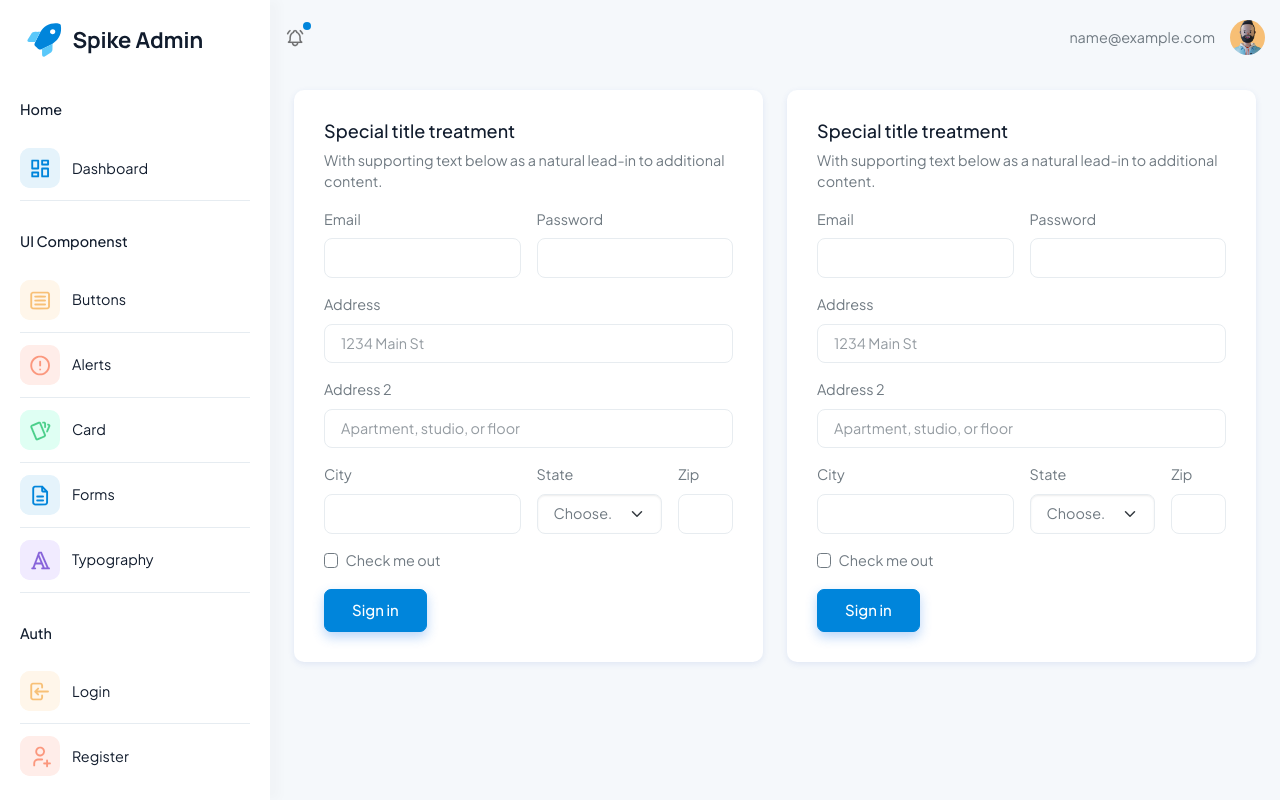
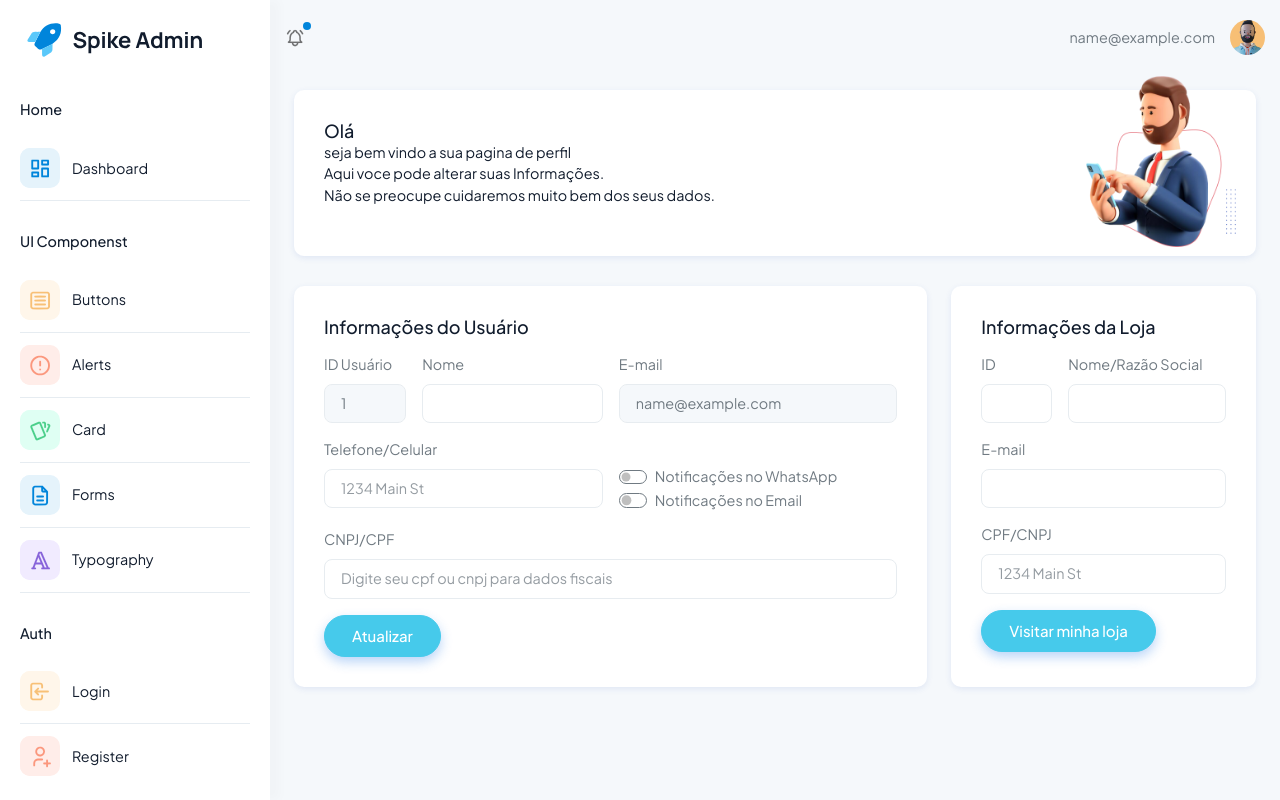
Before and after one commit to Brunohvg/Notiflix, a Django app: page /profile/ in a window 1280 px wide. Run offline with Django 5.2, Linux system fonts and the light colour scheme; the visitor is signed in with stand-in values (Sample User, id 1); some libraries are stand-ins or nearby versions.

Commit message:
tela de perfil finalizada

```diff
--- a/app_profile/models.py
+++ b/app_profile/models.py
@@ -6,6 +6,9 @@
     nome = models.CharField(max_length=125)
     whatsapp = models.CharField(max_length=15)
     user = models.OneToOneField(User, related_name="profile", on_delete=models.CASCADE)
+    notificacao_whatsapp = models.BooleanField(default=True)
+    notificacao_email = models.BooleanField(default=True)
+
     # email financeiro
     # cep
     # Endereço
--- a/app_profile/templates/app_profile/blocos/form-cadastro.html
+++ b/app_profile/templates/app_profile/blocos/form-cadastro.html
@@ -3,9 +3,9 @@
   {% csrf_token %}
   <div class="mb-3">
     <label for="nome" class="form-label">Nome</label>
-    <input type="text" class="form-control" id="nome" aria-describedby="nomeHelp" name="nome" placeholder="Joao da Silva" autocomplete="false" autofocus required />
+    <input type="text" class="form-control" id="nome" aria-describedby="nomeHelp" name="nome" style="width: 400px" placeholder="Joao da Silva" autocomplete="false" autofocus required />
   </div>
-  <div class="mb-3">
+  <div class="">
     <label for="whatsapp" class="form-label">WhatsApp</label>
     <input type="tel" class="form-control" id="id_telefone" aria-describedby="whatsappHelp" name="whatsapp" placeholder="31 9999-1234" autocomplete="off" required />
   </div>
--- a/app_profile/templates/app_profile/perfil.html
+++ b/app_profile/templates/app_profile/perfil.html
@@ -4,103 +4,119 @@
 {% endblock %}
 
 {% block Dashboard %}
+{% load static %}
   <div class="container-fluid">
+
+    <div class="col-lg-12 col-xl-12" bis_skin_checked="1">
+      <div class="card" bis_skin_checked="1">
+        <div class="card-body position-relative" bis_skin_checked="1">
+          <div bis_skin_checked="1">
+            <h4 class="card-title mb-1">
+              Olá{% if user.is_authenticated %}
+                {{ request.user.profile.nome }}
+              {% endif %}
+            </h4>
+            <p class="card-subtitle mb-3 pb-1">
+              seja bem vindo a sua pagina de perfil <br>
+              Aqui voce pode alterar suas Informações. <br>
+              Não se preocupe cuidaremos muito bem dos seus dados.
+            </p>
+
+          </div>
+          <!-- Mover a imagem para dentro do card -->
+          <style>
+            .school-img {
+              position: absolute;
+              bottom: 9px;
+              right: 20px;
+              max-width: 150px;
+              width: 100%;
+            }
+          </style>
+          <div class="school-img d-none d-sm-block" bis_skin_checked="1">
+            <img src="{% static 'assets/images/backgrounds/profile01.png' %}" class="img-fluid" alt="spike-img" />
+          </div>
+
+          <div class="d-sm-none d-block text-center" bis_skin_checked="1">
+            <img src="{% static 'assets/images/backgrounds/education-blocks.png' %}" class="img-fluid" alt="spike-img" />
+          </div>
+        </div>
+      </div>
+    </div>
+
+
     <div class="row">
-      <div class="col-sm-6">
+      <div class="col-sm-8">
         <div class="card">
           <div class="card-body">
-            <h5 class="card-title">Special title treatment</h5>
-            <p class="card-text">With supporting text below as a natural lead-in to additional content.</p>
-            <form class="row g-3">
-              <div class="col-md-6">
-                <label for="inputEmail4" class="form-label">Email</label>
-                <input type="email" class="form-control" id="inputEmail4" />
+            <h5 class="card-title">Informações do Usuário</h5>
+            <p class="card-text"></p>
+            <form class="row g-3" method="POST" action="{% url 'app_profile:profile' %}">
+              {% csrf_token %}
+              <div class="col-md-2">
+                <label for="inputIdUser" class="form-label">ID Usuário</label>
+                <input type="text" class="form-control" id="inputIdUser" value="{{ request.user.pk }}" disabled />
+              </div>
+              <div class="col-md-4">
+                <label for="inputNomeUser" class="form-label">Nome</label>
+                <input type="text" class="form-control" id="inputNomeUser" name="inputNomeUser" value="{{ request.user.profile.nome }}" />
               </div>
               <div class="col-md-6">
-                <label for="inputPassword4" class="form-label">Password</label>
-                <input type="password" class="form-control" id="inputPassword4" />
+                <label for="inputEmailUser" class="form-label">E-mail</label>
+                <input type="email" class="form-control" id="inputEmailUser" value="{{ request.user.email }}" disabled />
               </div>
-              <div class="col-12">
-                <label for="inputAddress" class="form-label">Address</label>
-                <input type="text" class="form-control" id="inputAddress" placeholder="1234 Main St" />
+              <div class="col-6">
+                <label for="inputTel" class="form-label">Telefone/Celular</label>
+                <input type="tel" class="form-control" id="inputTel" placeholder="1234 Main St" value="{{ request.user.profile.whatsapp }}" />
               </div>
-              <div class="col-12">
-                <label for="inputAddress2" class="form-label">Address 2</label>
-                <input type="text" class="form-control" id="inputAddress2" placeholder="Apartment, studio, or floor" />
-              </div>
-              <div class="col-md-6">
-                <label for="inputCity" class="form-label">City</label>
-                <input type="text" class="form-control" id="inputCity" />
-              </div>
-              <div class="col-md-4">
-                <label for="inputState" class="form-label">State</label>
-                <select id="inputState" class="form-select">
-                  <option selected>Choose...</option>
-                  <option>...</option>
-                </select>
-              </div>
-              <div class="col-md-2">
-                <label for="inputZip" class="form-label">Zip</label>
-                <input type="text" class="form-control" id="inputZip" />
-              </div>
-              <div class="col-12">
-                <div class="form-check">
-                  <input class="form-check-input" type="checkbox" id="gridCheck" />
-                  <label class="form-check-label" for="gridCheck">Check me out</label>
+              <div class="col-6" style="margin-top: 43px;">
+                <div class="form-check form-switch">
+                  <input class="form-check-input" type="checkbox" id="flexSwitchCheckDefault" name="notificacao_whatsapp" {% if request.user.profile.notificacao_whatsapp == 1 %} checked {% else %}  {% endif %} />
+                  <label class="form-check-label" for="flexSwitchCheckDefault">Notificações no WhatsApp</label>
+                </div>
+
+                <div class="form-check form-switch">
+                  <input class="form-check-input" type="checkbox" id="flexSwitchCheckChecked" name="notificacao_email" />
+                  <label class="form-check-label" for="flexSwitchCheckChecked">Notificações no Email</label>
                 </div>
               </div>
               <div class="col-12">
-                <button type="submit" class="btn btn-primary">Sign in</button>
+                <label for="inputCnpjCpf" class="form-label">CNPJ/CPF</label>
+                <input type="text" class="form-control" id="inputCnpjCpf" placeholder="Digite seu cpf ou cnpj para dados fiscais" />
+              </div>
+
+              <div class="col-12">
+                <button type="submit" class="btn btn-info rounded-pill">Atualizar</button>
               </div>
             </form>
           </div>
         </div>
       </div>
-      <div class="col-sm-6">
+      <div class="col-sm-4">
         <div class="card">
           <div class="card-body">
-            <h5 class="card-title">Special title treatment</h5>
-            <p class="card-text">With supporting text below as a natural lead-in to additional content.</p>
+            <h5 class="card-title">Informações da Loja</h5>
+            <p class="card-text"></p>
             <form class="row g-3">
-              <div class="col-md-6">
-                <label for="inputEmail4" class="form-label">Email</label>
-                <input type="email" class="form-control" id="inputEmail4" />
+              <div class="col-md-4">
+                <label for="inputIdLoja" class="form-label">ID</label>
+                <input type="text" class="form-control" id="inputIdLoja" />
               </div>
-              <div class="col-md-6">
-                <label for="inputPassword4" class="form-label">Password</label>
-                <input type="password" class="form-control" id="inputPassword4" />
+              <div class="col-md-8">
+                <label for="inputNomeLoja" class="form-label">Nome/Razão Social</label>
+                <input type="text" class="form-control" id="inputNomeLoja" />
               </div>
+              <div class="col-md-12">
+                <label for="inputEmailLoja" class="form-label">E-mail</label>
+                <input type="email" class="form-control" id="inputEmailLoja" />
+              </div>
+
               <div class="col-12">
-                <label for="inputAddress" class="form-label">Address</label>
-                <input type="text" class="form-control" id="inputAddress" placeholder="1234 Main St" />
+                <label for="inputToken" class="form-label">CPF/CNPJ</label>
+                <input type="text" class="form-control" id="inputToken" placeholder="1234 Main St" />
               </div>
-              <div class="col-12">
-                <label for="inputAddress2" class="form-label">Address 2</label>
-                <input type="text" class="form-control" id="inputAddress2" placeholder="Apartment, studio, or floor" />
-              </div>
-              <div class="col-md-6">
-                <label for="inputCity" class="form-label">City</label>
-                <input type="text" class="form-control" id="inputCity" />
-              </div>
-              <div class="col-md-4">
-                <label for="inputState" class="form-label">State</label>
-                <select id="inputState" class="form-select">
-                  <option selected>Choose...</option>
-                  <option>...</option>
-                </select>
-              </div>
-              <div class="col-md-2">
-                <label for="inputZip" class="form-label">Zip</label>
-                <input type="text" class="form-control" id="inputZip" />
-              </div>
-              <div class="col-12">
-                <div class="form-check">
-                  <input class="form-check-input" type="checkbox" id="gridCheck" />
-                  <label class="form-check-label" for="gridCheck">Check me out</label>
-                </div>
-              </div>
-              <div class="col-12">
-                <button type="submit" class="btn btn-primary">Sign in</button>
+              <div class="col-12" style="margin-bottom: 5px;">
+                <a class="btn btn-info rounded-pill" href="https://www.bibelo.com.br" target="_blank">Visitar minha loja</a>
               </div>
             </form>
           </div>
--- a/app_profile/views.py
+++ b/app_profile/views.py
@@ -64,6 +64,9 @@
 
 @login_required
 def exibir_perfil(request):
+    t = request.POST.get("notificacao_whatsapp")
+    b = request.POST.get("notificacao_email")
+    print(t, b)
     return render(request, "app_profile/perfil.html")
     # Código para exibir perfil aqui
     pass
--- a/templates/pages/index.html
+++ b/templates/pages/index.html
@@ -201,9 +201,9 @@
                   <a class="nav-link nav-icon-hover" href="javascript:void(0)" id="drop2" data-bs-toggle="dropdown" aria-expanded="false"><img src="{% static 'assets/images/profile/user1.jpg' %}" alt="" width="35" height="35" class="rounded-circle" /></a>
                   <div class="dropdown-menu dropdown-menu-end dropdown-menu-animate-up" aria-labelledby="drop2">
                     <div class="message-body">
-                      <a href="#" class="d-flex align-items-center gap-2 dropdown-item">
+                      <a href="{% url 'app_profile:profile' %}" class="d-flex align-items-center gap-2 dropdown-item">
                         <i class="ti ti-user fs-6"></i>
-                        <p class="mb-0 fs-3">My Profile</p>
+                        <p class="mb-0 fs-3">Meu Perfil</p>
                       </a>
                       <a href="javascript:void(0)" class="d-flex align-items-center gap-2 dropdown-item">
                         <i class="ti ti-mail fs-6"></i>
```
Also changed, not shown: templates/pages/html/authentication-register.html (+6 -5 lines), app_profile/migrations/0002_profile_notificacao_email_and_more.py (added), templates/static/assets/images/backgrounds/Explicando-Application-Delivery.png (added), templates/static/assets/images/backgrounds/profile01.png (added).
